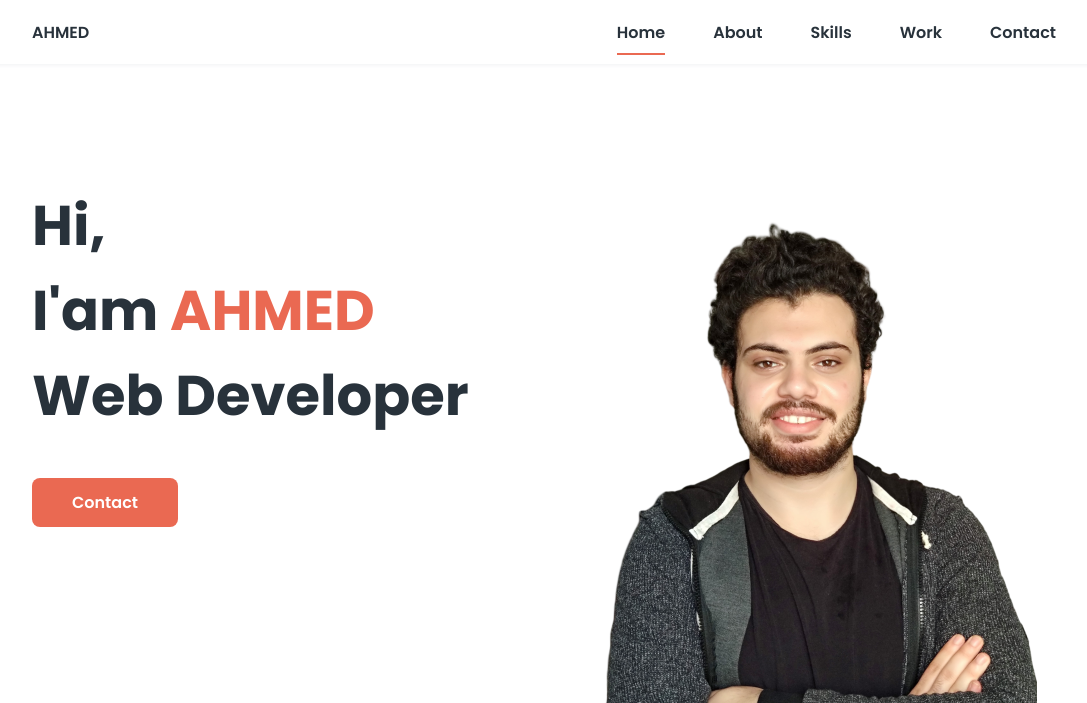
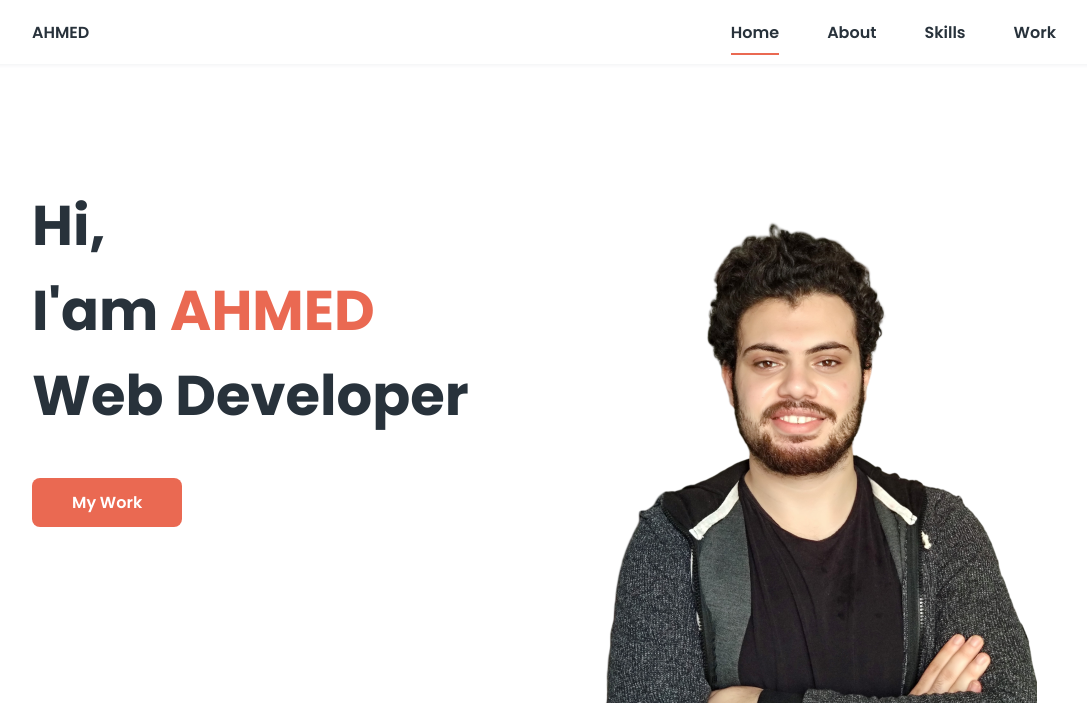
Before and after one commit to Ahmed199960/my-portfolio, a plain HTML site: page index.html in a window 1280 px wide. Shown: the top 703 px of the page, without its empty margins (96-1183 px from the left). Drawn offline with nearby package versions, Linux system fonts and the light colour scheme.

Commit message:
Update index.html

```diff
--- a/index.html
+++ b/index.html
@@ -26,7 +26,7 @@
                         <li class="nav__item"><a href="#about" class="nav__link">About</a></li>
                         <li class="nav__item"><a href="#skills" class="nav__link">Skills</a></li>
                         <li class="nav__item"><a href="#work" class="nav__link">Work</a></li>
-                        <li class="nav__item"><a href="#contact" class="nav__link">Contact</a></li>
+                        <!-- <li class="nav__item"><a href="#contact" class="nav__link">Contact</a></li> -->
                     </ul>
                 </div>
 
@@ -42,7 +42,7 @@
                 <div class="home__data">
                     <h1 class="home__title">Hi,<br>I'am <span class="home__title-color">AHMED</span><br> Web Developer</h1>
 
-                    <a href="#contact" class="button">Contact</a>
+                    <a href="#work" class="button">My Work</a>
                 </div>
 
                 <div class="home__social">
@@ -141,7 +141,7 @@
             <!--===== WORK =====-->
             <section class="work section" id="work">
                 <h2 class="section-title">Work</h2>
-
+                <!-- <h2 class="about__subtitle">Projects I Worked in</h2> -->
                 <div class="work__container bd-grid">
                     <div class="work__img">
                         <img style="height: fit-content !important" src="assets/img/bookingCw.png" alt="">
@@ -169,7 +169,7 @@
             </section>
 
             <!--===== CONTACT =====-->
-            <section class="contact section" id="contact">
+            <!-- <section class="contact section" id="contact">
                 <h2 class="section-title">Contact</h2>
 
                 <div class="contact__container bd-grid">
@@ -180,7 +180,7 @@
                         <input type="button" value="Enviar" class="contact__button button">
                     </form>
                 </div>
-            </section>
+            </section> -->
         </main>
 
         <!--===== FOOTER =====-->
```
